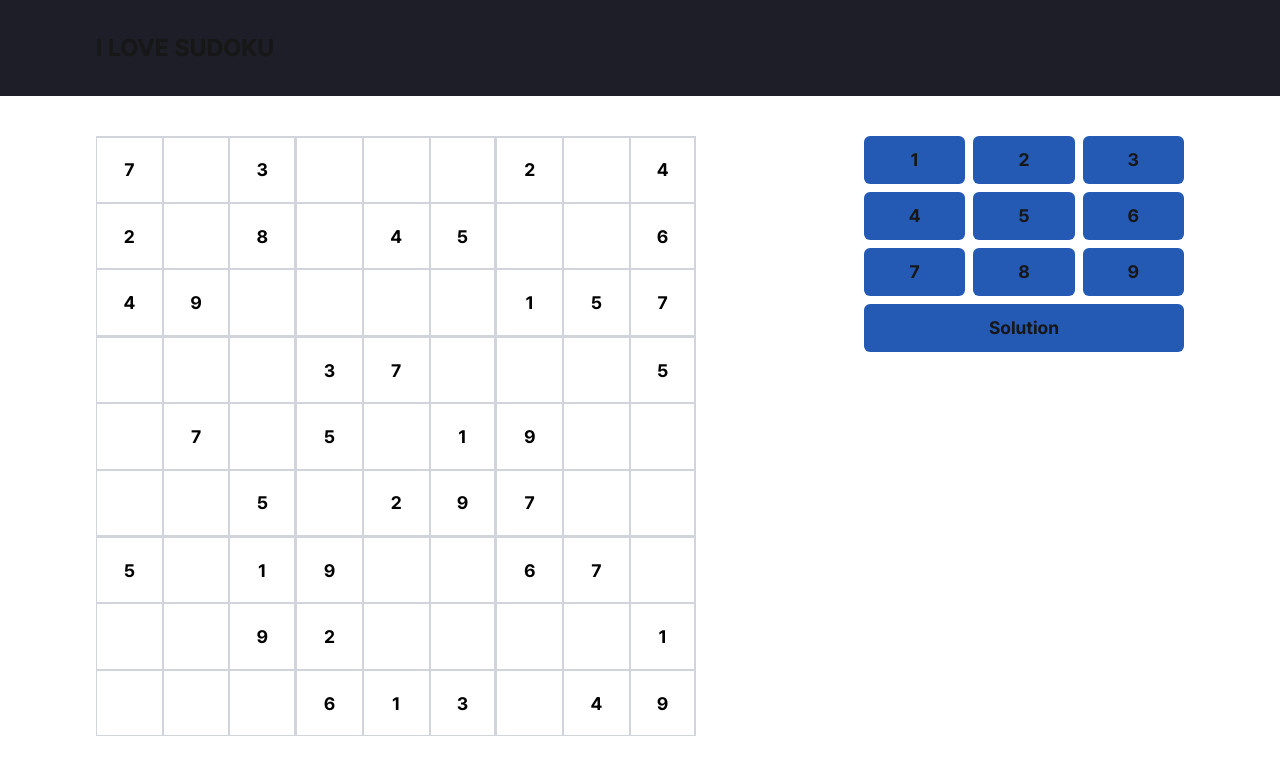
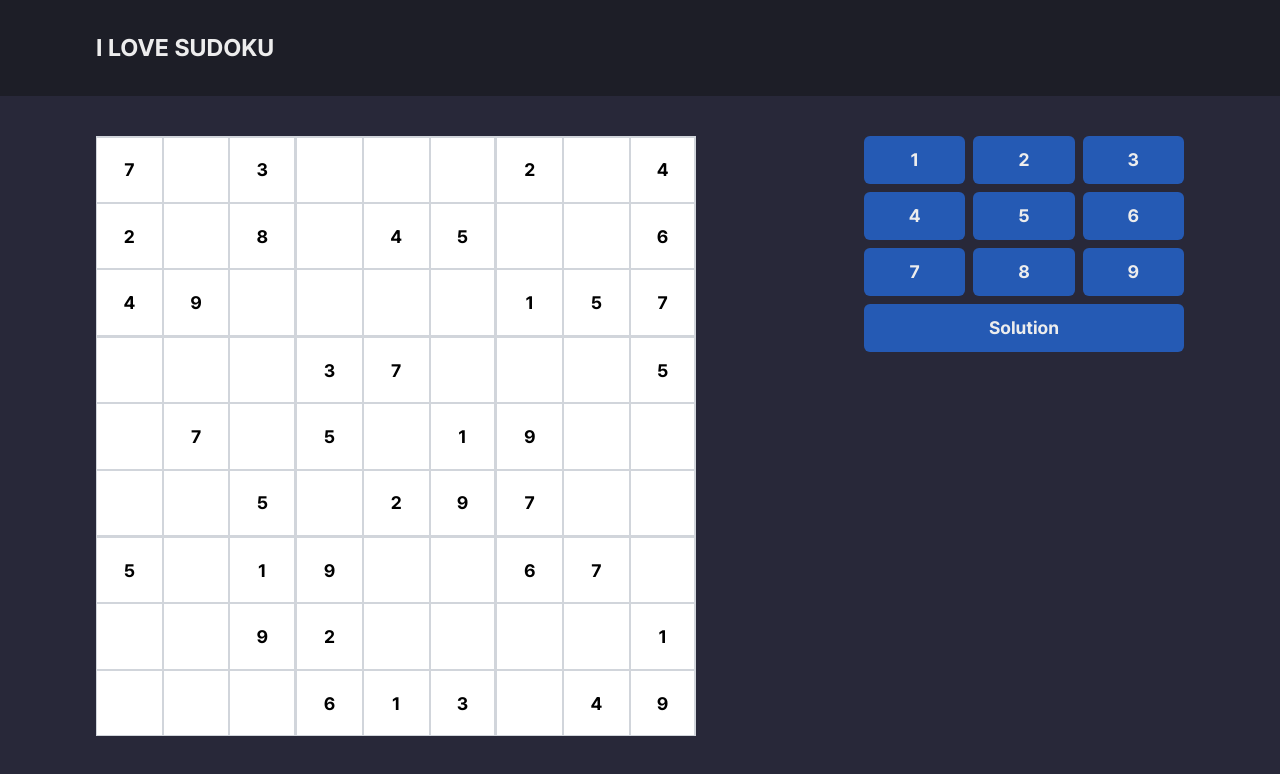
Before and after one commit to boyeoon/i-love-sudoku, a Next.js app: page / in a window 1280 px wide. Shown: the top 774 px of the page. Built offline with nearby package versions, Linux system fonts and the light colour scheme.

Commit message:
feat: temporarily apply dark mode

```diff
--- a/app/globals.css
+++ b/app/globals.css
@@ -2,7 +2,7 @@
 @tailwind components;
 @tailwind utilities;
 
-:root {
+/* :root {
   --background: #ffffff;
   --foreground: #171717;
 }
@@ -12,6 +12,11 @@
     --background: #282839;
     --foreground: #ededed;
   }
+} */
+
+:root {
+  --background: #282839;
+  --foreground: #ededed;
 }
 
 body {
```
